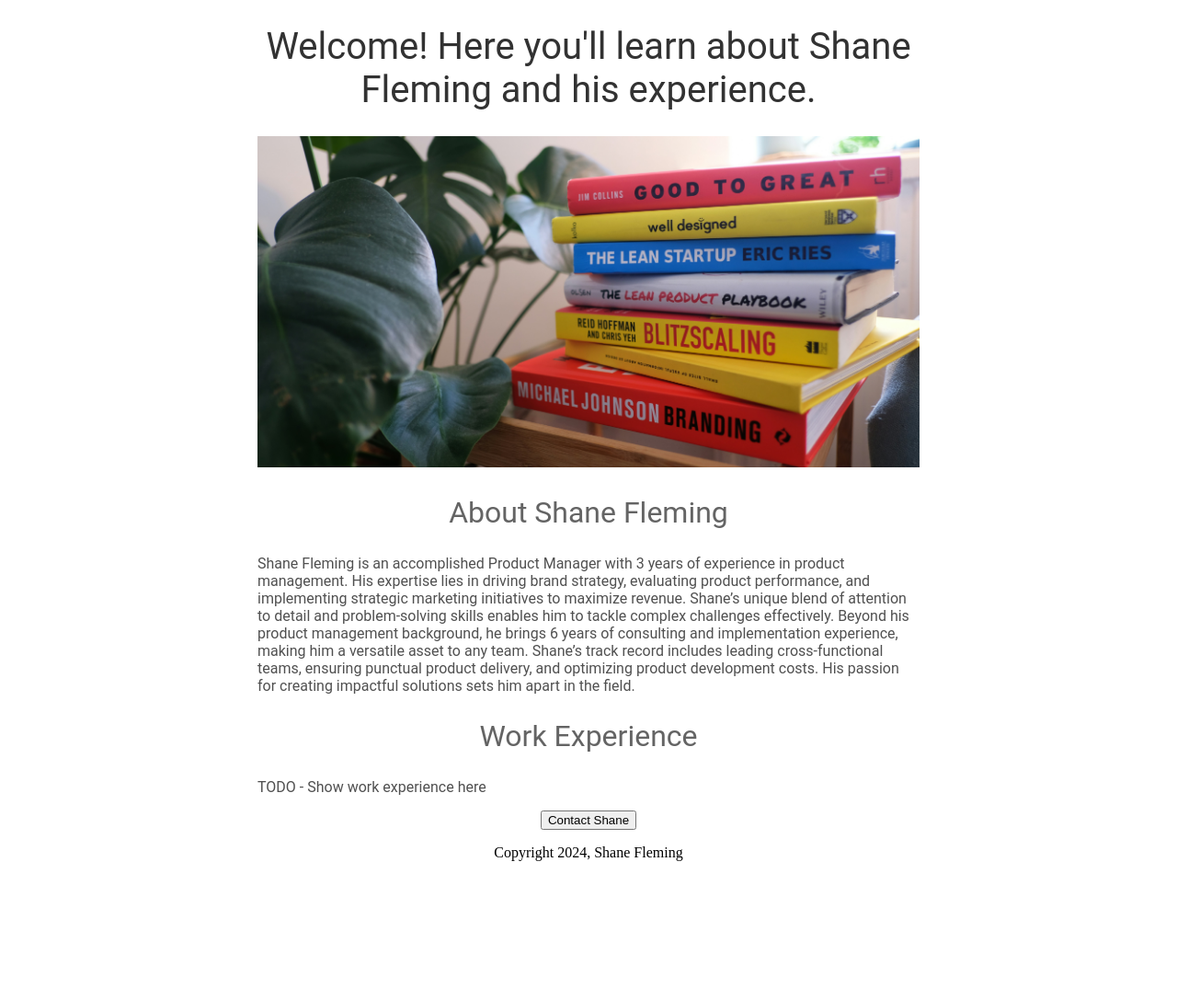
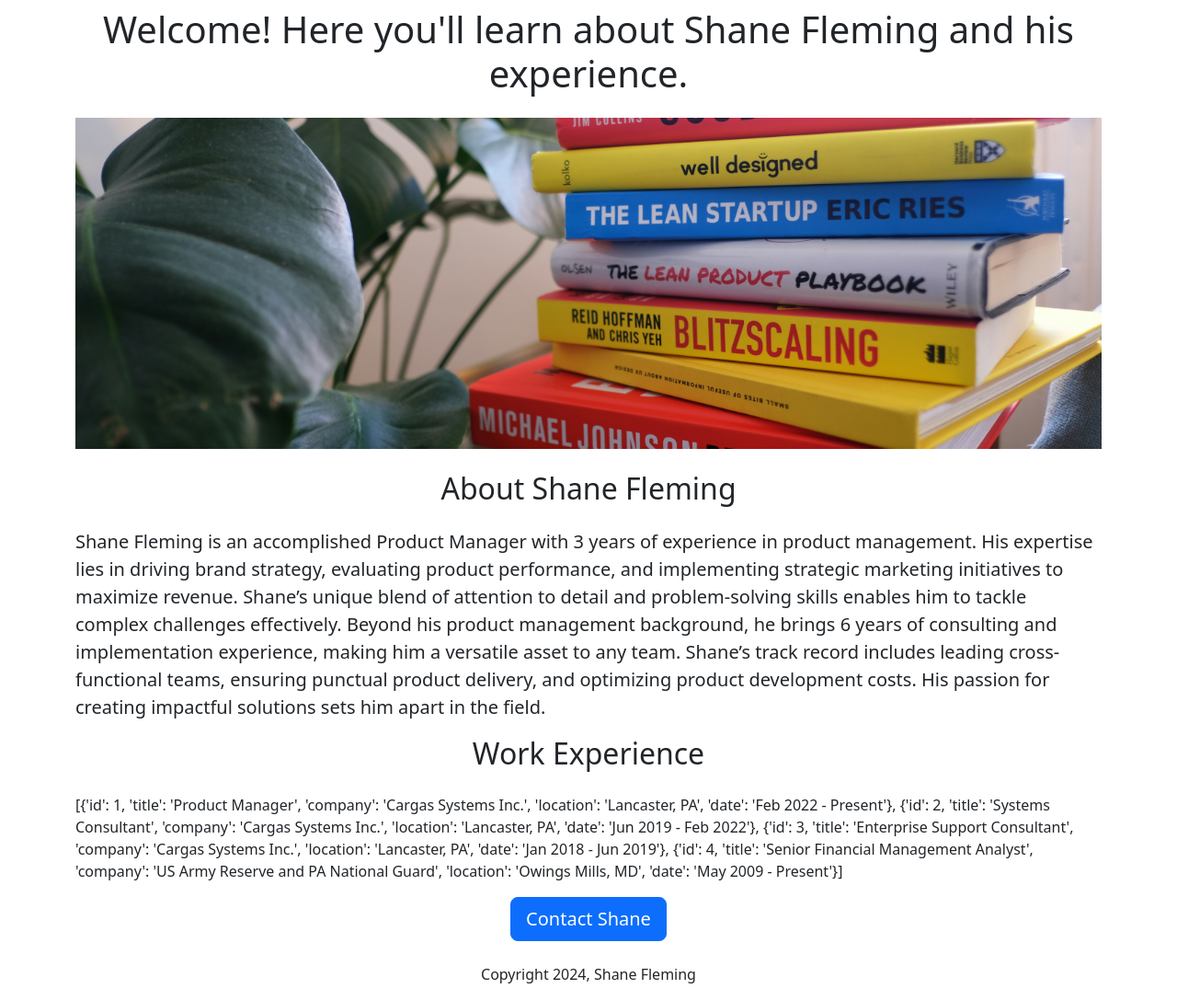
Before and after one commit to triumph135/first_python_project, a Flask app: page / in a window 1280 px wide. Shown: the whole page at 92% size. Before the commit the page ends 936 px from the top, so only its background shows below. Run offline with Flask 3, Linux system fonts and the light colour scheme.

Commit message:
Added Jobs to home page

```diff
--- a/app.py
+++ b/app.py
@@ -24,9 +24,41 @@
 
 app = Flask(__name__)
 
+JOBS = [
+  {
+    'id': 1,
+    'title': 'Product Manager',
+    'company': 'Cargas Systems Inc.',
+    'location': 'Lancaster, PA',
+    'date': 'Feb 2022 - Present'
+  },
+  {
+    'id': 2,
+    'title': 'Systems Consultant',
+    'company': 'Cargas Systems Inc.',
+    'location': 'Lancaster, PA',
+    'date': 'Jun 2019 - Feb 2022'
+  },
+  {
+    'id': 3,
+    'title': 'Enterprise Support Consultant',
+    'company': 'Cargas Systems Inc.',
+    'location': 'Lancaster, PA',
+    'date': 'Jan 2018 - Jun 2019'
+  },
+  {
+    'id': 4,
+    'title': 'Senior Financial Management Analyst',
+    'company': 'US Army Reserve and PA National Guard',
+    'location': 'Owings Mills, MD',
+    'date': 'May 2009 - Present'
+  },
+]
+
 @app.route("/")
 def hello_world():
-    return render_template('home.html')
+    return render_template('home.html',
+                          jobs=JOBS)
 
-if __name__ == "__main__":
+if __name__ == '__main__':
   app.run(host='0.0.0.0', debug=True)
--- a/templates/home.html
+++ b/templates/home.html
@@ -2,53 +2,33 @@
 <html>
   <head>
     <title>Shane Fleming CV</title>
-    <style>
-      h1 {
-        font-size: 40px;
-        font-weight: normal;
-        font-family: Roboto;
-        color: rgb(50, 50, 50);
-        text-align: center;
-      }
-
-      #banner {
-        width: 100%;
-        height: 360px;
-        object-fit: cover;
-      }
-
-      h2 {
-        font-family: Roboto;
-        font-size: 32px;
-        color: rgb(100, 100, 100);
-        text-align: center;
-        font-weight: normal;
-      }
-
-      .bodytext {
-        font-family: Roboto;
-        color: rgb(80, 80, 80);
-      }
-
-      #container {
-        max-width: 720px;
-        margin: 0 auto;
-      }
-    </style>
-
+    <meta charset="utf-8">
+    <meta name="viewport" content="width=device-width, initial-scale=1">
+    <link href="https://cdn.jsdelivr.net/npm/bootstrap@5.3.3/dist/css/bootstrap.min.css" rel="stylesheet" integrity="sha384-QWTKZyjpPEjISv5WaRU9OFeRpok6YctnYmDr5pNlyT2bRjXh0JMhjY6hW+ALEwIH" crossorigin="anonymous">
   </head>
   <body>
-    <div id="container">
-      <h1>Welcome! Here you'll learn about Shane Fleming and his experience.</h1>
-      <img id="banner" src="https://ec11cb77-9ffa-414e-b950-a509b1f57fec-00-1m52b05e33oh2.spock.replit.dev/static/prodbanner.jpg">
-      <h2>About Shane Fleming</h2>
-      <p class="bodytext">
+    <div class="container">
+      <h1 class="text-center mt-2 mb-4">Welcome! Here you'll learn about Shane Fleming and his experience.</h1>
+      <img class="img-fluid" id="banner"
+        src="https://ec11cb77-9ffa-414e-b950-a509b1f57fec-00-1m52b05e33oh2.spock.replit.dev/static/prodbanner.jpg">
+        <style>
+          #banner {
+            height: 360px;
+            width: 100%;
+            object-fit: cover;
+            margin-bottom: 16px;
+          }
+        </style>
+      <h2 class="text-center mt-2 mb-4">About Shane Fleming</h2>
+      <p class="lead">
         Shane Fleming is an accomplished Product Manager with 3 years of experience in product management. His expertise lies in driving brand strategy, evaluating product performance, and implementing strategic marketing initiatives to maximize revenue. Shane’s unique blend of attention to detail and problem-solving skills enables him to tackle complex challenges effectively. Beyond his product management background, he brings 6 years of consulting and implementation experience, making him a versatile asset to any team. Shane’s track record includes leading cross-functional teams, ensuring punctual product delivery, and optimizing product development costs. His passion for creating impactful solutions sets him apart in the field.</p>
-      <h2>Work Experience</h2>
-      <p class="bodytext">TODO - Show work experience here</p>
-      <div style="text-align:center;">
-      <button>Contact Shane</button>
-        <p>Copyright 2024, Shane Fleming</p>
+      <h2 class="text-center mt-2 mb-4">Work Experience</h2>
+      <p>
+        {{jobs}}
+      </p>
+      <div class="text-center">
+      <button class="btn btn-primary btn-lg">Contact Shane</button>
+        <p class="mt-4">Copyright 2024, Shane Fleming</p>
       </div>
 
     </div>
```
